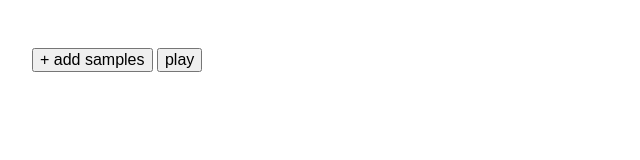
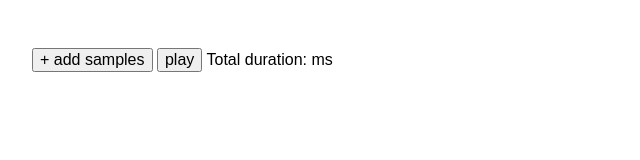
Before and after one commit to kilianso/audio_animations, a plain HTML site: page index.html in a window 1280 px wide. Shown: the whole page, without its empty margins (0-640 px from the left). Drawn offline with Linux system fonts and the light colour scheme.

Commit message:
remove static markup

```diff
--- a/index.html
+++ b/index.html
@@ -9,28 +9,11 @@
 	<body>
 		<section class="container">
 			<form action="" id="sampler">
-
-			<!-- <div class="column">
-				<label for="sounds">Select sample</label>
-				<select id="sounds" class="sampler__sounds" name="">
-					<option value="Roland A Line 02.wav">Roland A Line 02.wav</option>
-					<option value="cw_junobass04.wav">cw_junobass04.wav</option>
-					<option value="Arp A C1.wav">Arp A C1.wav</option>
-				</select>
-			</div>
-
-			<div class="column">
-				<label for="duration">Duration (ms)</label>
-				<input id="duration" type="number" value="0">
-			</div>
-
-			<div class="column">
-				<label for="delay">Next (ms)</label>
-				<input id="delay" type="number" value="0">
-			</div> -->
+			<!-- injected by JS -->
 			</form>
 			<button class="add_samples">+ add samples</button>
 			<button class="play">play</button>
+			<span>Total duration: <span class="counter"></span>ms</span>
 		</section>
 		<!-- <h3>Select ambient</h3>
 		<select id="ambient" class="sampler__ambient" name="">
```
